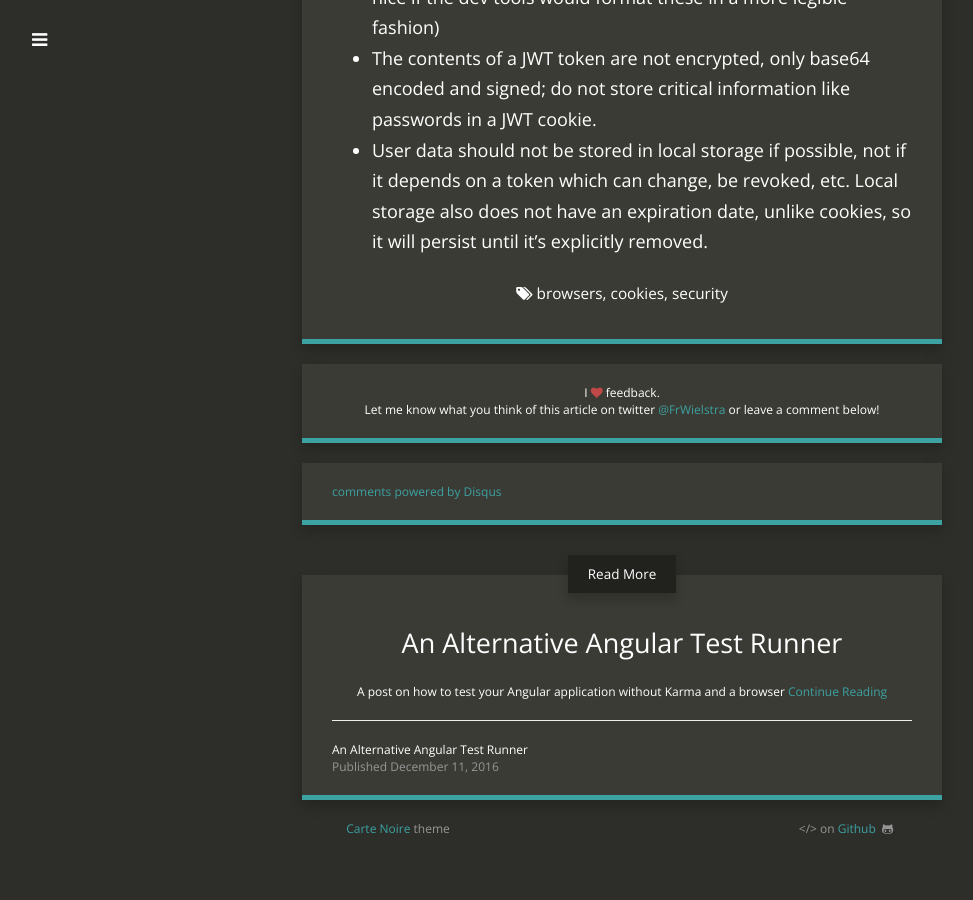
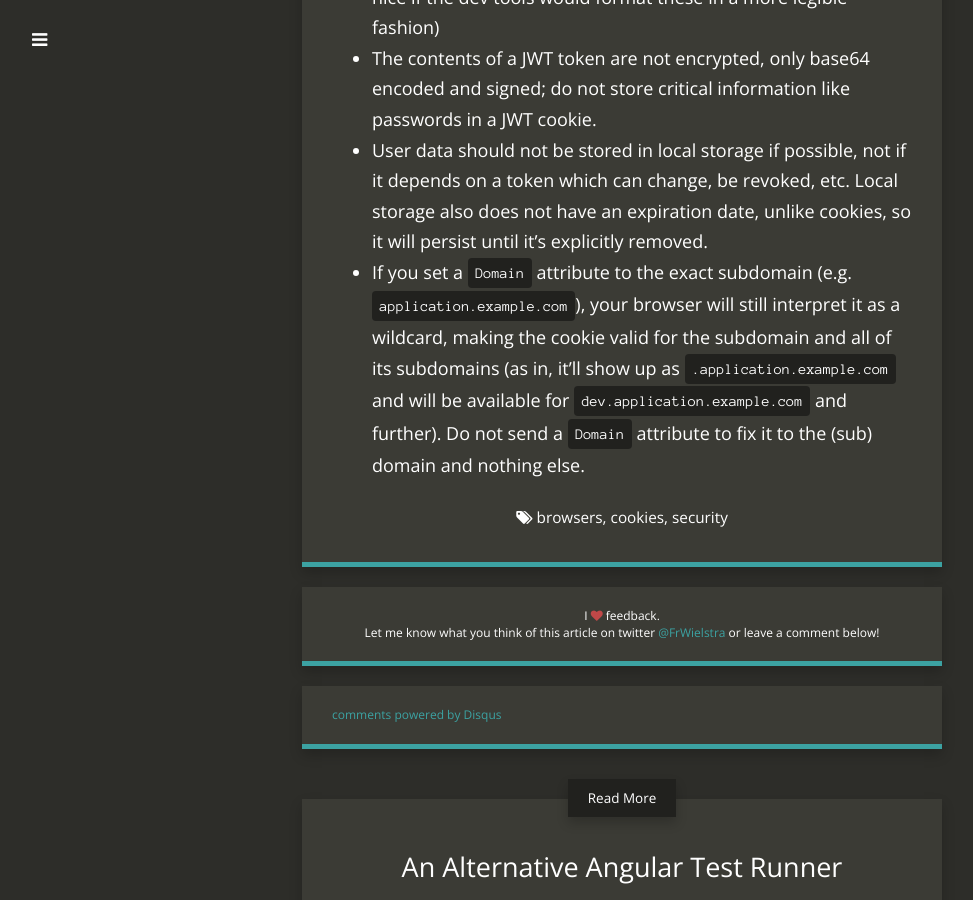
Before and after one commit to fwielstra/fwielstra.github.io, a Jekyll site: the page built from _posts/2017-03-13-fun-with-cookies-and-subdomains.markdown, in a window 1280 px wide and 900 px high, scrolled down 5173 px. Shown: the whole window, without its empty margins (18-991 px from the left). Built offline with Jekyll 4.4.1, drawn with Linux system fonts in a browser that asks for light colours; nearby versions of some CDN libraries; comment, search, counter and statistics services are not loaded; before the commit the page ends 6030 px from its top, so only the background shows below that.

Commit message:
Add remark about Domain attributes and wildcards

```diff
--- a/_posts/2017-03-13-fun-with-cookies-and-subdomains.markdown
+++ b/_posts/2017-03-13-fun-with-cookies-and-subdomains.markdown
@@ -49,3 +49,4 @@ So, in summary, some lessons learned:
  * The dev tools in Chrome and Firefox will report which cookies apply to the current domain differently; do not trust the `Storage` tabs in either browser's dev tools, but look at the actually sent `Cookie` request headers themselves. (It would be nice if the dev tools would format these in a more legible fashion)
  * The contents of a JWT token are not encrypted, only base64 encoded and signed; do not store critical information like passwords in a JWT cookie.
  * User data should not be stored in local storage if possible, not if it depends on a token which can change, be revoked, etc. Local storage also does not have an expiration date, unlike cookies, so it will persist until it's explicitly removed.
+ * If you set a `Domain` attribute to the exact subdomain (e.g. `application.example.com`), your browser will still interpret it as a wildcard, making the cookie valid for the subdomain and all of its subdomains (as in, it'll show up as `.application.example.com` and will be available for `dev.application.example.com` and further). Do not send a `Domain` attribute to fix it to the (sub) domain and nothing else.
```
